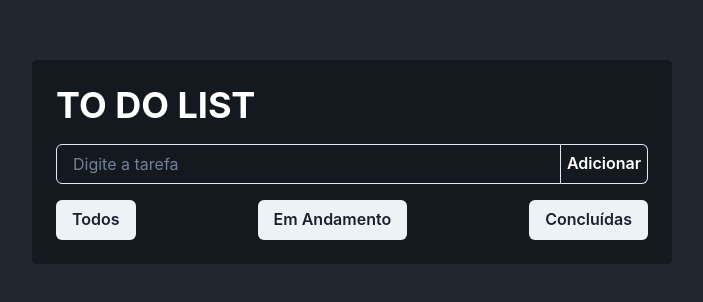
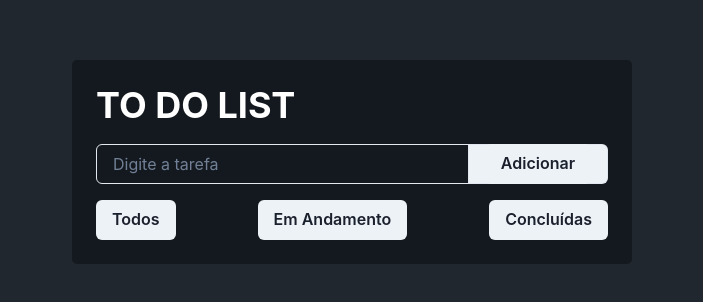
Before and after one commit to mateusbiancardi/toDoList, a Next.js app: page / in a window 1280 px wide. Shown: the part 238-540 px from the top of the page, without its empty margins (288-991 px from the left). Built offline with nearby package versions, Linux system fonts and the light colour scheme.

Commit message:
fix: css/chakraui

```diff
--- a/src/components/toDoTable.tsx
+++ b/src/components/toDoTable.tsx
@@ -15,7 +15,7 @@ import {
 import { useState } from 'react'
 import { CloseIcon } from '@chakra-ui/icons';
 
-export function ToDoTable () {
+export function ToDoTable() {
     type Items = {
         newTodo: string,
         checkmarked: boolean,
@@ -23,7 +23,6 @@ export function ToDoTable () {
 
     const [newTodo, setNewTodo] = useState<string>('')
     const [tasks, setTasks] = useState<Items[]>([])
-    const [filterTasks, setFilterTasks] = useState<Items[]>(tasks)
     const [filter, setFilter] = useState('Todos')
 
     const handleChange = (event: React.ChangeEvent<HTMLInputElement>) => {
@@ -32,8 +31,8 @@ export function ToDoTable () {
 
     const handleClick = () => {
         console.log('Enviado')
-        if (newTodo != ''){
-            setTasks([...tasks, {newTodo, checkmarked: false}])
+        if (newTodo != '') {
+            setTasks([...tasks, { newTodo, checkmarked: false }])
         }
         setNewTodo('');
     }
@@ -71,20 +70,22 @@ export function ToDoTable () {
 
     return (
         <ChakraProvider theme={theme}>
+            <Container p='0'>
+                <Container p='0'>
                     <Heading display='flex' fontWeight="700" color="white">
                         TO DO LIST
                     </Heading>
                     <InputGroup margin="1rem 0 0">
-                <Input fontWeight="400" placeholder="Digite a tarefa" color="white" type='text' onChange={handleChange} onKeyDown={handleKeyDown}/>
-                <InputRightAddon width='5.5rem' bg="#14191f">
-                    <Button h='1.75rem' bg="#14191f" _hover={{backgroundColor: "#14191f"}} _active={{backgroundColor: "#14191f"}} color="white" onClick={handleClick}>
+                        <Input fontWeight="400" placeholder="Digite a tarefa" color="white" type='text' onChange={handleChange} onKeyDown={handleKeyDown} />
+                        <InputRightAddon >
+                            <Button onClick={handleClick}>
                                 Adicionar
                             </Button>
                         </InputRightAddon>
                     </InputGroup>
+                </Container>
 
-
-            <Container w="100%" margin="1rem 0 0 0" padding="0">
+                <Container margin="1rem 0 0 0" padding="0">
                     <Flex justifyContent='space-between' margin="1rem 0 0">
                         <Button onClick={() => handleFilterChange('Todos')}>
                             Todos
@@ -98,14 +99,14 @@ export function ToDoTable () {
                     </ Flex>
                     {(filter == 'Em andamento' ? tasks.filter(task => !task.checkmarked) : filter == 'Completo' ? tasks.filter(task => task.checkmarked) : tasks).map((task, index) => (
                         <Flex key={index} margin="0.5rem 0 0 0" justifyContent='space-between'>
-                        <Checkbox margin="0 0.5rem 0 0" isChecked={task.checkmarked} onChange={() => handleCheckboxChange(index)} style={{ textDecoration: task.checkmarked ? 'line-through' : undefined,  color: task.checkmarked ? 'gray' : 'white' }}>
+                            <Checkbox margin="0 0.5rem 0 0" isChecked={task.checkmarked} onChange={() => handleCheckboxChange(index)} style={{ textDecoration: task.checkmarked ? 'line-through' : undefined, color: task.checkmarked ? 'gray' : 'white' }}>
                                 <Text key={index}>{task.newTodo}</Text>
                             </Checkbox>
                             <CloseIcon color='white' onClick={() => handleDeleteTask(index)} />
                         </Flex>
                     ))}
                 </Container>
-
+            </ Container>
         </ChakraProvider>
     );
 }
--- a/src/pages/index.tsx
+++ b/src/pages/index.tsx
@@ -5,8 +5,8 @@ import { ToDoTable } from "../components/toDoTable";
 const Home: NextPage = () => {
   return (
     <Flex h="100vh" justifyContent="center" alignItems="center" background="#20272F">
-      <Box w="40rem" backgroundColor="#14191f" borderRadius="5" p='6'>
-        <ToDoTable/>
+      <Box w='35rem' backgroundColor="#14191f" borderRadius="5" p='6'>
+        <ToDoTable />
       </Box>
     </Flex>
   );
--- a/src/styles/theme.tsx
+++ b/src/styles/theme.tsx
@@ -7,8 +7,10 @@ const theme = extendTheme({
     input: `'Inter', sans-serif`,
     button: `'Inter', sans-serif`
   },
-  initialColorMode: 'dark',
-  useSystemColorMode: false
+  color: {
+    light_blue: '#6093e6',
+    light_grey: '#272e3b',
+  }
 })
 
 export default theme
```
Lines whose indentation alone changed are shown as unchanged.
